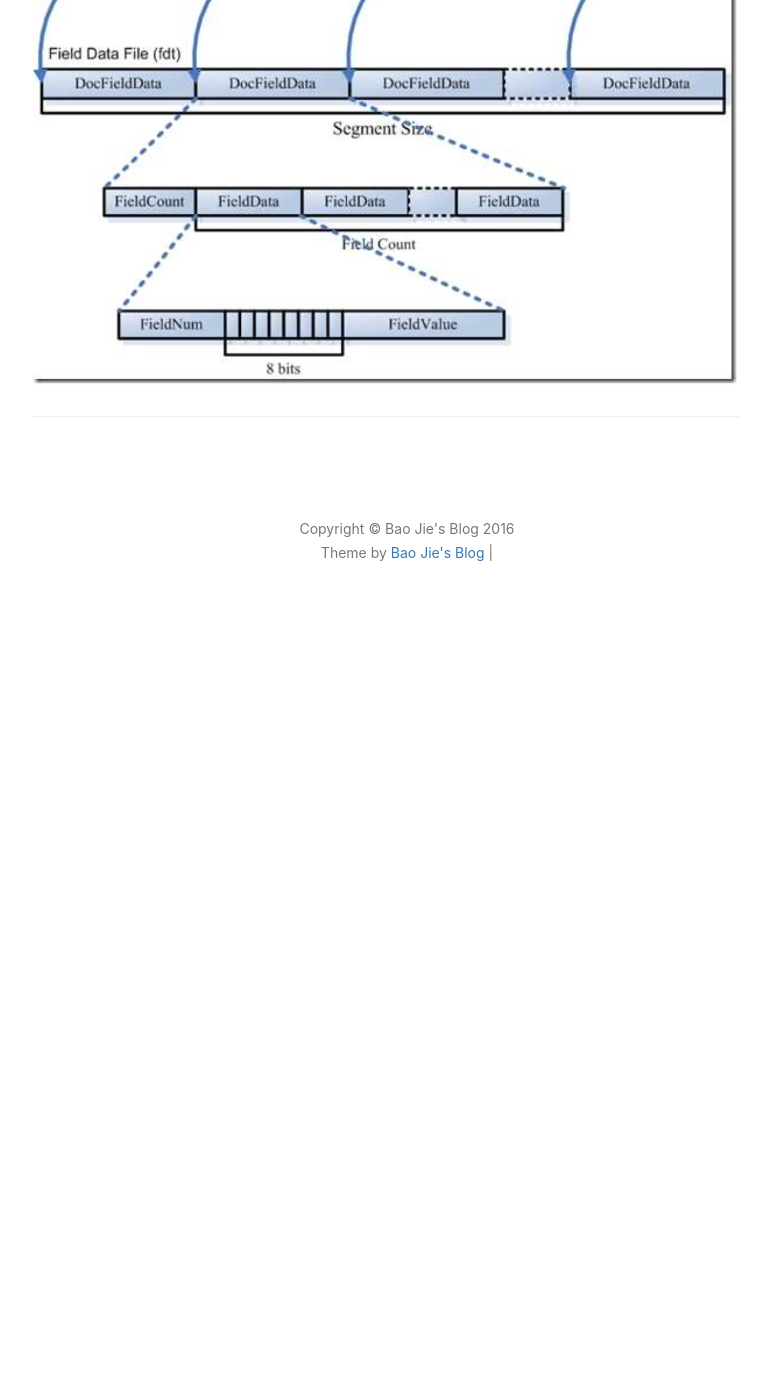
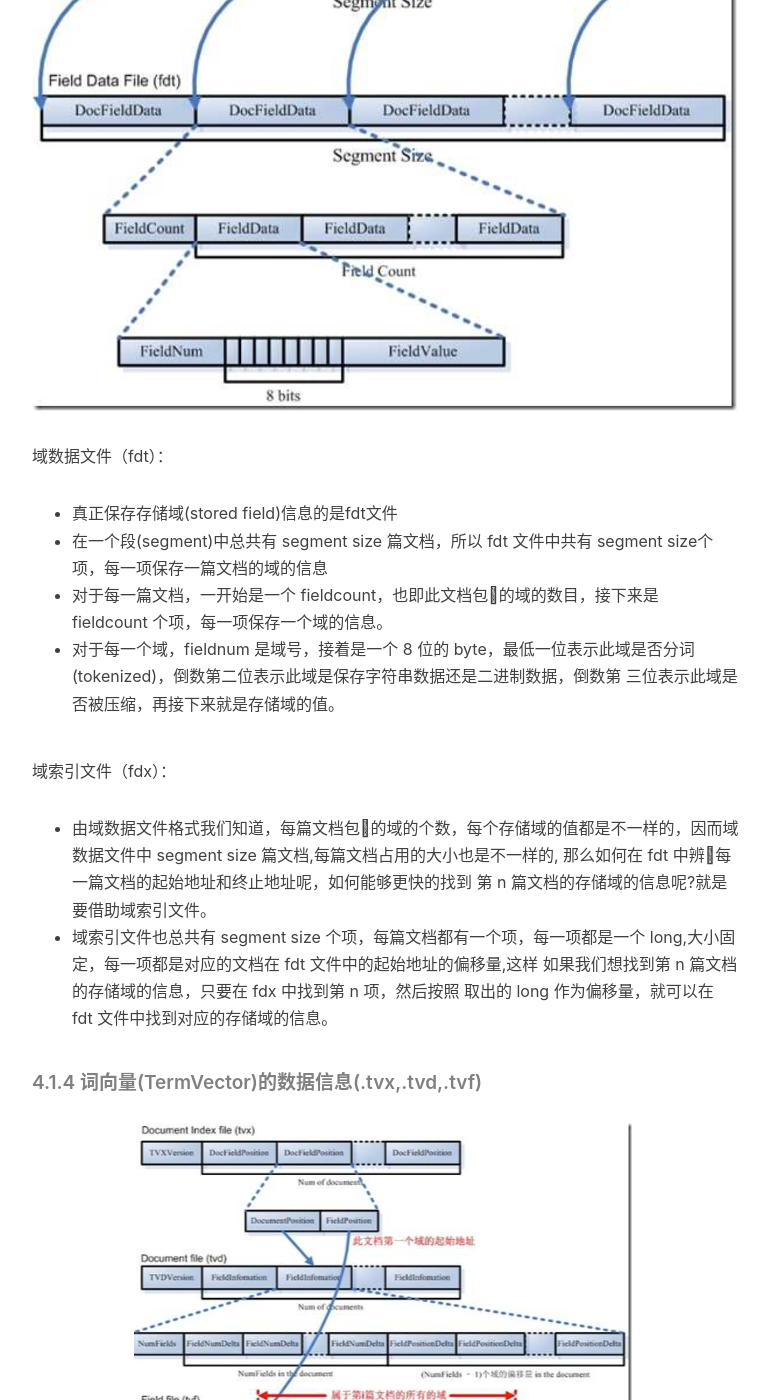
Before and after one commit to jiebaojie/jiebaojie.github.io, a Jekyll site: the page built from notes/search/lucenePrincipleAndCodeAnalysis.md, in a window 1280 px wide and 1400 px high, scrolled down 19780 px. Shown: the whole window, without its empty margins (233-1002 px from the left). Built offline with Jekyll 4.4.1, drawn with Linux system fonts in a browser that asks for light colours; nearby versions of some CDN libraries; comment, search, counter and statistics services are not loaded; before the commit the page ends 20410 px from its top, so only the background shows below that; some of the changed text lies outside the part shown.

Commit message:
by baojie

```diff
--- a/notes/search/lucenePrincipleAndCodeAnalysis.md
+++ b/notes/search/lucenePrincipleAndCodeAnalysis.md
@@ -414,3 +414,23 @@ FieldsCount
 ##### 4.1.3 域(Field)的数据信息(.fdt,.fdx)
 
 ![](/img/notes/search/lucenePrincipleAndCodeAnalysis/field_data.png)
+
+域数据文件（fdt）：
+
+*   真正保存存储域(stored field)信息的是fdt文件
+*   在一个段(segment)中总共有 segment size 篇文档，所以 fdt 文件中共有 segment size个项，每一项保存一篇文档的域的信息
+*   对于每一篇文档，一开始是一个 fieldcount，也即此文档包􏰁的域的数目，接下来是 fieldcount 个项，每一项保存一个域的信息。
+*   对于每一个域，fieldnum 是域号，接着是一个 8 位的 byte，最低一位表示此域是否分词(tokenized)，倒数第二位表示此域是保存字符串数据还是二进制数据，倒数第 三位表示此域是否被压缩，再接下来就是存储域的值。
+
+域索引文件（fdx）：
+
+*   由域数据文件格式我们知道，每篇文档包􏰁的域的个数，每个存储域的值都是不一样的，因而域数据文件中 segment size 篇文档,每篇文档占用的大小也是不一样的, 那么如何在 fdt 中辨􏰀每一篇文档的起始地址和终止地址呢，如何能够更快的找到 第 n 篇文档的存储域的信息呢?就是要借助域索引文件。
+*   域索引文件也总共有 segment size 个项，每篇文档都有一个项，每一项都是一个 long,大小固定，每一项都是对应的文档在 fdt 文件中的起始地址的偏移量,这样 如果我们想找到第 n 篇文档的存储域的信息，只要在 fdx 中找到第 n 项，然后按照 取出的 long 作为偏移量，就可以在 fdt 文件中找到对应的存储域的信息。
+
+##### 4.1.4 词向量(TermVector)的数据信息(.tvx,.tvd,.tvf)
+
+![](/img/notes/search/lucenePrincipleAndCodeAnalysis/term_vector.png)
+
+词向量信息是从索引(index)到文档(document)到域(field)到词(term)的正向信息，有了词向量信息，我们就可以得到一篇文档包含􏰁哪些词的信息。
+
+词向量索引文件(tvx)
```
Also changed, not shown: img/notes/search/lucenePrincipleAndCodeAnalysis/term_vector.png (added).
